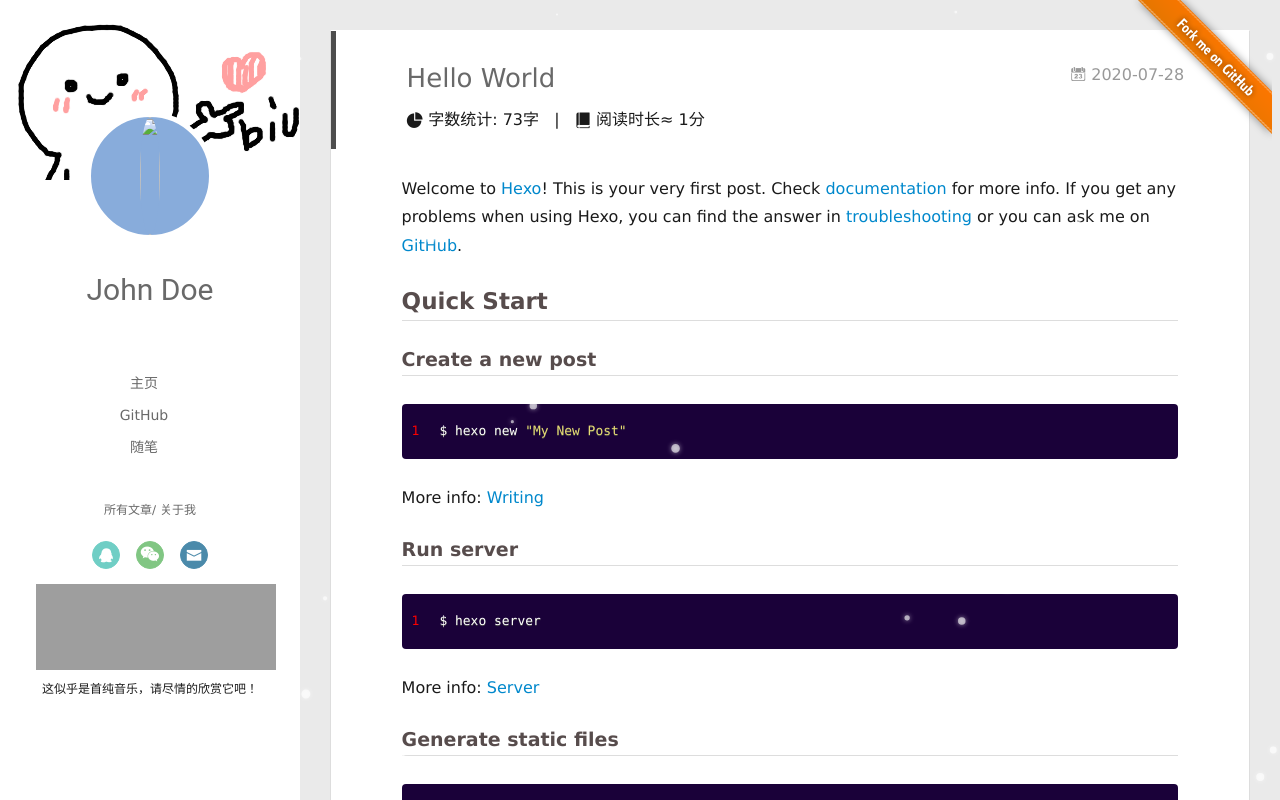
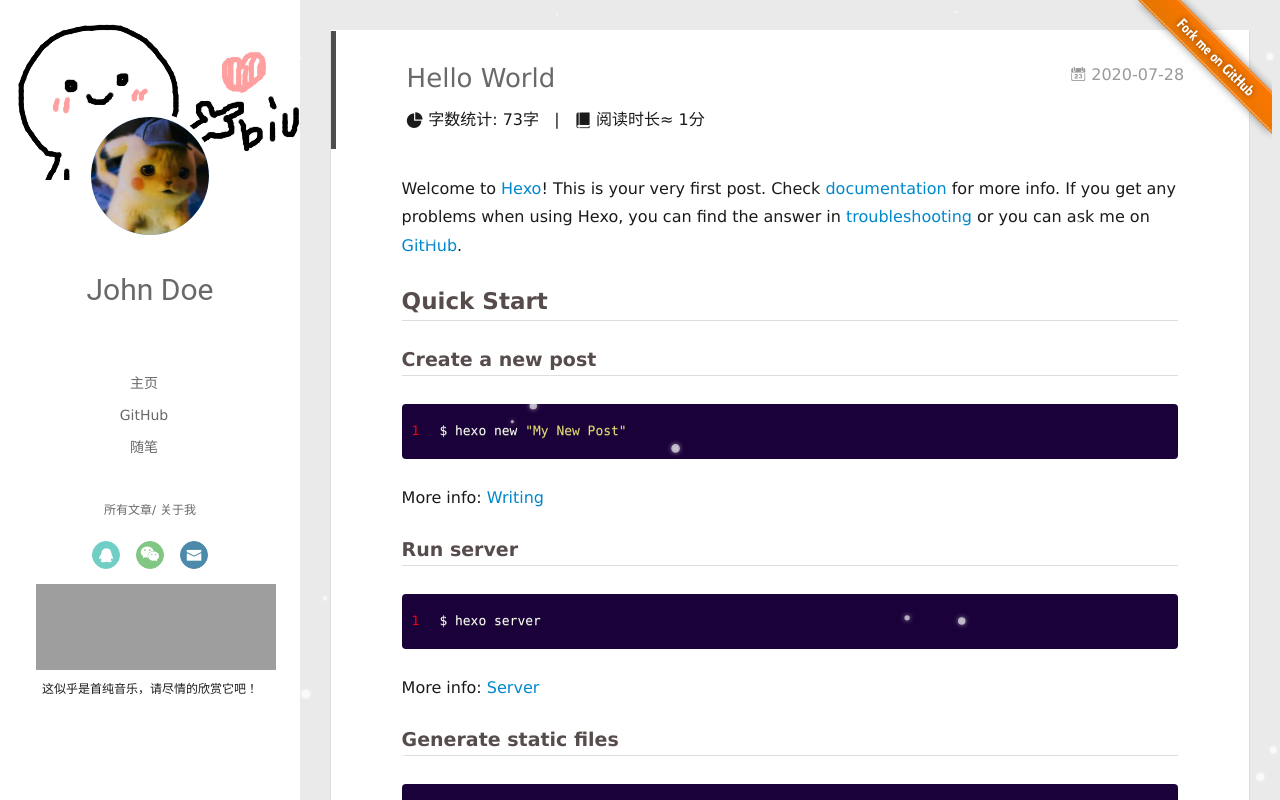
Before and after one commit to 11ycty/11ycty.github.io, a plain HTML site: page 2020/07/28/hello-world/index.html in a window 1280 px wide. Drawn offline with Linux system fonts and the light colour scheme; some packages are replaced by stand-ins of ours; no server answers; grey boxes are pictures that could not be loaded; a script that the page names is missing.

Commit message:
Site updated: 2020-07-31 09:31:25

```diff
--- a/2020/07/28/hello-world/index.html
+++ b/2020/07/28/hello-world/index.html
@@ -63,7 +63,7 @@
 <div class="intrude-less">
 	<header id="header" class="inner">
 		<a href="/" class="profilepic">
-			<img src="/images/avatar.jpg" class="js-avatar">
+			<img src="/img/avatar.jpg" class="js-avatar">
 		</a>
 		<hgroup>
 			<h1 class="header-author"><a href="/">John Doe</a></h1>
@@ -138,7 +138,7 @@
 		<header id="header" class="inner">
 			<div class="profilepic">
 				<a href="/">
-					<img src="/images/avatar.jpg" class="js-avatar">
+					<img src="/img/avatar.jpg" class="js-avatar">
 				</a>
 			</div>
 			<hgroup>
```
Also changed, not shown: archives/2020/07/index.html (+2 -2 lines), archives/2020/index.html (+2 -2 lines), archives/index.html (+2 -2 lines), index.html (+2 -2 lines).
